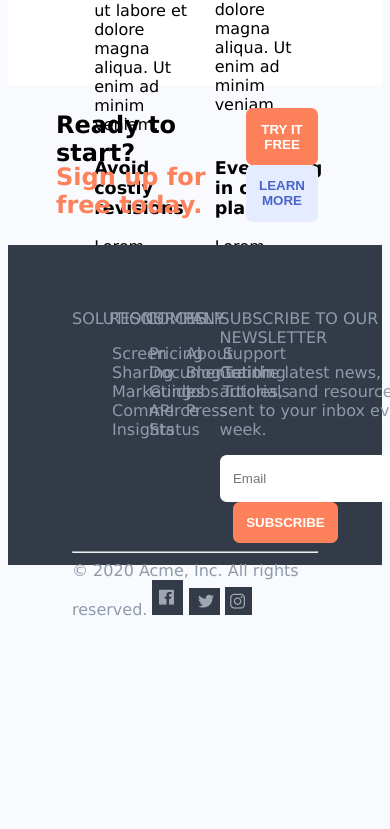
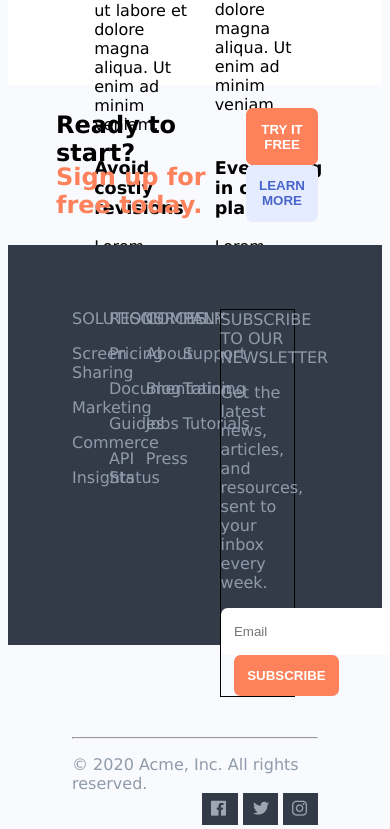
Before and after one commit to esajdak/ionic, a plain HTML site: page ionic/index.html in a window 390 px wide. Shown: the part 947-1776 px from the top of the page. Before the commit the page ends 1566 px from the top, so only its background shows below. Drawn offline with Linux system fonts and the light colour scheme.

Commit message:
Go back and check screen size responsiveness

```diff
--- a/ionic/css/styles.css
+++ b/ionic/css/styles.css
@@ -10,7 +10,7 @@ body {
 div {
     display: grid;
     grid-template-columns: 60% 40%;
-    grid-template-rows: 4em 25em 35em 10em 20em;
+    grid-template-rows: 4em 25em 35em 10em 25em;
     grid-template-areas:
         "header header"
         "start image"
@@ -55,7 +55,11 @@ p.rightSideNav {
 
 a {
     text-decoration: none;
+}
 
+a:hover {
+    text-decoration: underline;
+    font-style: italic;
 }
 
 nav a {
@@ -139,7 +143,7 @@ h2 {
 
 }
 
-#contentGrid img {
+#contentGrid i {
     align-self: center;
     margin: 0 0 2em 2em;
 
@@ -165,12 +169,16 @@ footer div {
 
 footer div section {
     text-align: left;
+    margin-bottom: 2em;
 }
 
 #subscribe {
     grid-area: subscribe;
     margin-left: auto;
     margin-right: 0;
+    max-width: 100%;
+    align-self: center;
+    border: black 1px solid;
 }
 
 footer a {
@@ -178,8 +186,15 @@ footer a {
 }
 
 footer ul {
-    list-style: none;
+    list-style-type: none;
+    margin: 1em 0 0 0;
+    padding: 0;
     text-align: left;
+}
+
+footer ul li {
+    margin-bottom: 1em;
+    color: white;
 }
 
 #one {
@@ -232,6 +247,20 @@ input {
     padding: 1em;
 }
 
+#bottom {
+  margin-top: 1em;
+}
+
+#copyright {
+    float: left;
+}
+
+#icons {
+    float: right;
+}
+
+
+
 /* Buttons */
 
 .orangeButton {
@@ -239,9 +268,19 @@ input {
     background-color: #FD815A;
 }
 
+.orangeButton:hover, .orangeButton:active {
+    color: #FD815A;
+    background-color: #e6e6e6;
+}
+
 .blueButton {
     color: #4965CB;
     background-color: #E5ECFF;
+}
+
+.blueButton:hover, .blueButton:active {
+    color: #E5ECFF;
+    background-color: #4965CB;
 }
 
 button {
@@ -251,3 +290,59 @@ button {
     border-radius: .5em;
     font-weight: bold;
 }
+
+/*Spritesheet*/
+
+.sprite {
+    background-image: url('../images/spritesheet.png');
+    background-repeat: no-repeat;
+    display: inline-block;
+}
+
+.sprite-facebook {
+    width: 36px;
+    height: 32px;
+    background-position: -5px -5px;
+}
+
+.sprite-four {
+    width: 44px;
+    height: 49px;
+    background-position: -51px -5px;
+}
+
+.sprite-instagram {
+    width: 35px;
+    height: 32px;
+    background-position: -105px -5px;
+}
+
+.sprite-logo {
+    width: 53px;
+    height: 42px;
+    background-position: -5px -64px;
+}
+
+.sprite-one {
+    width: 48px;
+    height: 48px;
+    background-position: -68px -64px;
+}
+
+.sprite-three {
+    width: 46px;
+    height: 47px;
+    background-position: -150px -5px;
+}
+
+.sprite-twitter {
+    width: 35px;
+    height: 32px;
+    background-position: -126px -62px;
+}
+
+.sprite-two {
+    width: 48px;
+    height: 46px;
+    background-position: -126px -104px;
+}
--- a/ionic/index.html
+++ b/ionic/index.html
@@ -23,7 +23,7 @@
         <div>
           <nav>
               <ul>
-                  <li class="logo"><a href="index.html"><img src="images/logo.png" alt="Ionic"></a></li>
+                  <li class="logo"><a href="#" class="sprite sprite-logo" title="Ionic logo"></a></li>
                   <li><a href="#">Product</a></li>
                   <li><a href="#">Features</a></li>
                   <li><a href="#">Enterprise</a></li>
@@ -36,9 +36,9 @@
                 <h1>Your best work.</h1>
                 <h1 class="orangeText">Done Together.</h1>
                 <p class="info">Build better a business, faster. Start sharing your work
-                    <br />across your company-in realtime.</p>
-                <button class="orangeButton">TRY IT FREE</button>
-                <button class="blueButton">DOWNLOAD</button>
+                    <br />across your company&#8212;in realtime.</p>
+                <a href="#"><button class="orangeButton">TRY IT FREE</button></a>
+                <a href="#"><button class="blueButton">DOWNLOAD</button></a>
             </article>
             <article id="image">
                 <ul>
@@ -54,25 +54,25 @@
                 <p>Lorem ipsum dolor sit amet, consectetur adipiscing elit, sed
                     do eiusmod tempor incididunt ut labore et dolore magna aliqua.</p>
                 <article id="contentGrid">
-                    <img id="one" src="images/one.png" alt="Chat bubble">
+                    <i class="sprite sprite-one"></i>
                     <p id="firstP"><span>Communicate in realtime</span><br /><br />Lorem
                         ipsum dolor sit amet, consectetur adipiscing elit, sed
                         do eiusmod tempor incididunt ut labore et dolore magna
                         aliqua. Ut enim ad minim veniam. </p>
 
-                    <img id="two" src="images/two.png" alt="Rocket ship">
+                    <i class="sprite sprite-two"></i>
                     <p id="secondP"><span>Do your best work</span><br /><br />Lorem
                         ipsum dolor sit amet, consectetur adipiscing elit, sed
                         do eiusmod tempor incididunt ut labore et dolore magna
                         aliqua. Ut enim ad minim veniam. </p>
 
-                    <img id="three" src="images/three.png" alt="Clock">
+                    <i class="sprite sprite-three"></i>
                     <p id="thirdP"><span>Avoid costly revisions</span><br /><br />Lorem
                         ipsum dolor sit amet, consectetur adipiscing elit, sed
                         do eiusmod tempor incididunt ut labore et dolore magna
                         aliqua. Ut enim ad minim veniam. </p>
 
-                    <img id="four" src="images/four.png" alt="Cloud">
+                    <i class="sprite sprite-four"></i>
                     <p id="fourthP"><span>Everything in one place</span><br /><br />Lorem
                         ipsum dolor sit amet, consectetur adipiscing elit, sed
                         do eiusmod tempor incididunt ut labore et dolore magna
@@ -86,8 +86,8 @@
             </article>
 
             <article id="buttons">
-              <button class="orangeButton">TRY IT FREE</button>
-              <button class="blueButton">LEARN MORE</button>
+              <a href="#"><button class="orangeButton">TRY IT FREE</button></a>
+              <a href="#"><button class="blueButton">LEARN MORE</button></a>
             </article>
 
 
@@ -139,18 +139,23 @@
                     <p>Get the latest news, articles, and resources, sent to your inbox every week.</p>
                     <label for="email" class="hidden">Enter your email:</label>
                     <input type="email" id="email" name="email" placeholder="Email">
-                    <button class="orangeButton">SUBSCRIBE</button>
+                    <a href="#"><button class="orangeButton">SUBSCRIBE</button></a>
                 </section>
 
             </div>
 
             <hr>
 
-            <section>
-                &copy; 2020 Acme, Inc. All rights reserved.
-                <a href="facebook.com"><img src="images/facebook.png" alt="facebook icon"></a>
-                <a href="twitter.com"><img src="images/twitter.png" alt="twitter icon"></a>
-                <a href="instagram.com"><img src="images/instagram.png" alt="instagram icon"></a>
+            <section id="bottom">
+                <span id="copyright">
+                    &copy; 2020 Acme, Inc. All rights reserved.
+                </span>
+
+                <span id="icons">
+                    <a href="facebook.com" class="sprite sprite-facebook" title="facebook"></a>
+                    <a href="twitter.com" class="sprite sprite-twitter" title="twitter"></a>
+                    <a href="instagram.com" class="sprite sprite-instagram" title="instagram"></a>
+                </span>
             </section>
         </footer>
 
```
Also changed, not shown: ionic/images/spritesheet.png (added).
